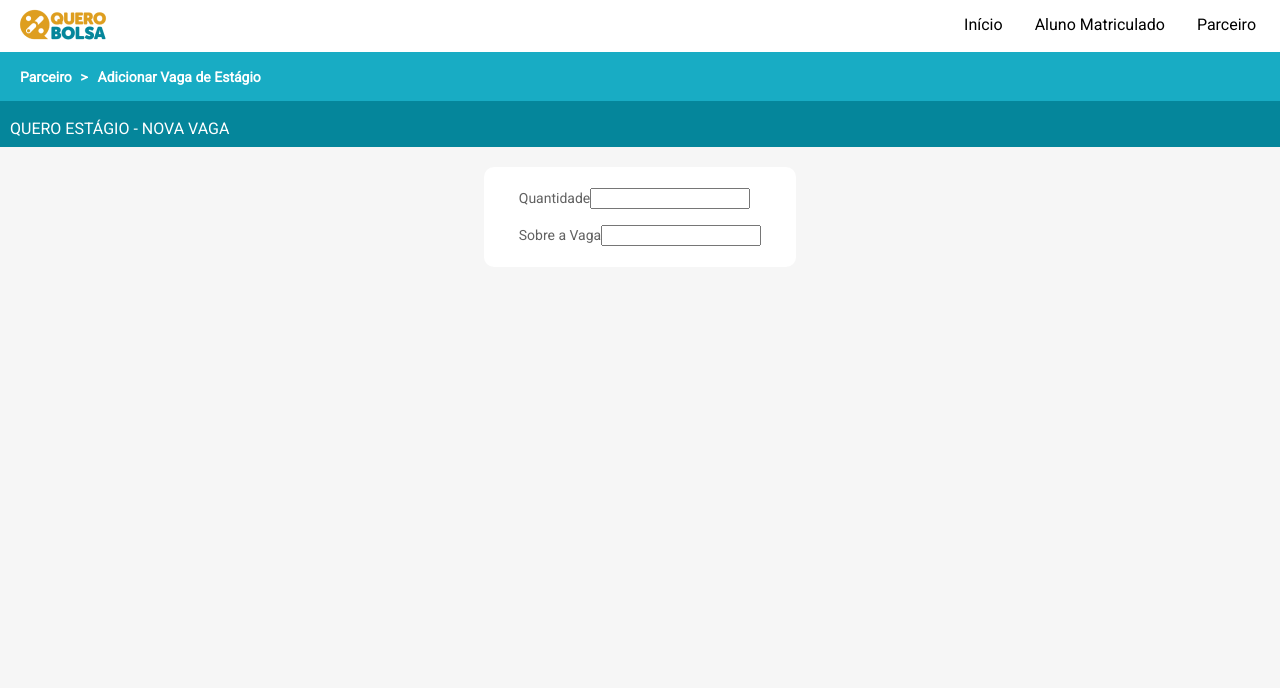
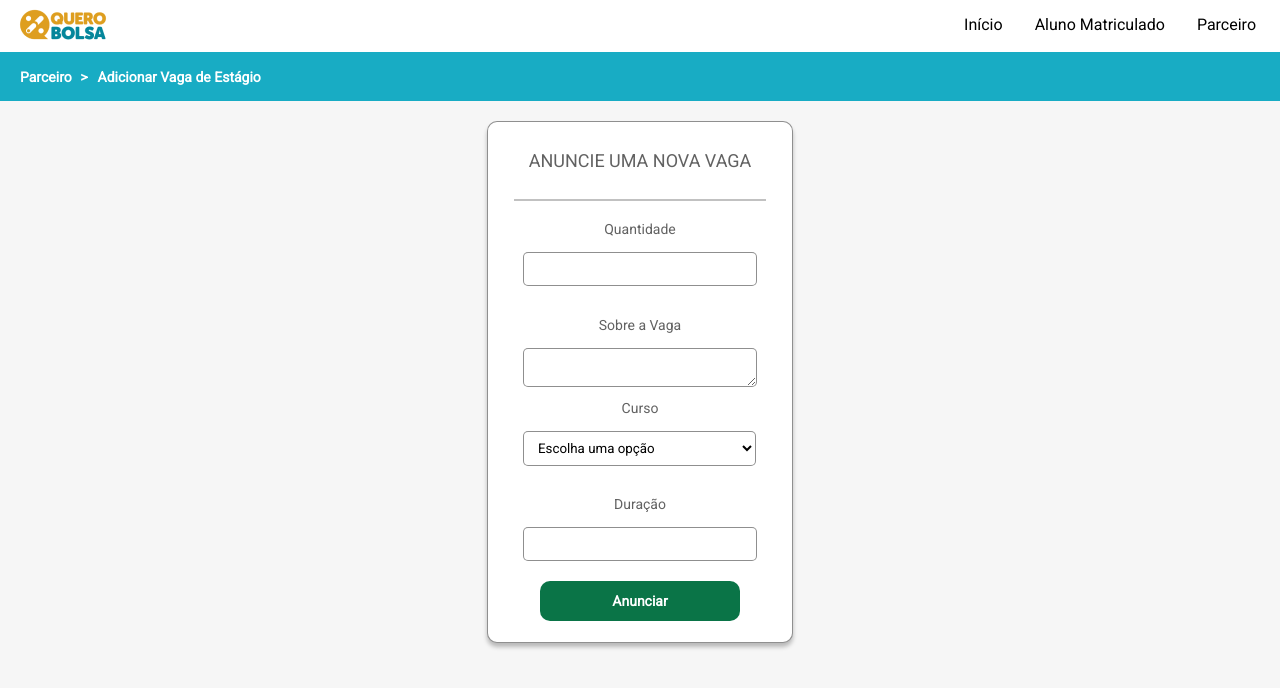
Before and after one commit to Joao1512/codeinquero-client, a Nuxt app: page /university/job-form in a window 1280 px wide. Shown: the top 688 px of the page. Built offline with nearby package versions, Linux system fonts and the light colour scheme.

Commit message:
feat : close one all screens
Signed-off-by: Paulo <paulosantos194@hotmail.com>

```diff
--- a/pages/student/index.vue
+++ b/pages/student/index.vue
@@ -16,12 +16,12 @@
           </p>
         </div>
 
-        <div class="profile__text-wrapper">
-          <p class="profile__text">Média: 8,6</p>
+        <div class="profile-text2-wrapper">
+          <p class="profile-text2">Média: 8,6</p>
         </div>
 
-        <div class="profile__text-wrapper">
-          <p class="profile__text">Frequência: 93%</p>
+        <div class="profile-text2-wrapper">
+          <p class="profile-text2">Frequência: 93%</p>
         </div>
 
         <div class="profile__text-wrapper">
@@ -55,10 +55,17 @@
 
 .profile {
   display: flex;
+  margin: 20px auto;
   align-items: center;
   flex-direction: column;
   justify-content: center;
-  width: 100%;
+  width: 370px;
+  height: 420px;
+  background-color: #ffffff;
+  border: 0.5px solid rgba(0, 0, 0, 0.44);
+  box-shadow: 0px 4px 4px rgba(0, 0, 0, 0.25);
+  box-sizing: border-box;
+  border-radius: 10px;
 }
 
 .profile__image {
@@ -86,6 +93,26 @@
   flex: 1 0 50%;
 }
 
+.profile-text2-wrapper {
+  flex: 1 0 50%;
+}
+
+.profile-text2 {
+  text-decoration: none;
+  width: 120px;
+  display: flex;
+  color: #ffffff;
+  margin: 10px auto;
+  font-weight: bold;
+  height: 40px;
+  text-align: center;
+  line-height: 23px;
+  padding: 10px 15px;
+  background: #05869b;
+  border-radius: 10px;
+  justify-content: center;
+}
+
 .profile__text {
   text-decoration: none;
   width: 120px;
--- a/pages/student/internship-list.vue
+++ b/pages/student/internship-list.vue
@@ -1,23 +1,23 @@
 <template>
   <div>
-    <section class="container header column">
-      <div class="header__title">QUERO ESTÁGIO - VAGAS ANUNCIADAS</div>
-    </section>
     <nuxt-link class="router" to="/university"
-    ><div class="bolsa__title">
-      <img class="bolsa__arrow-img" src="~/assets/right-arrow.png" />
-      <p class="bolsa__title-text">Voltar para área principal</p>
-    </div></nuxt-link
+    >
+      <div class="bolsa__title">
+        <img class="bolsa__arrow-img" src="~/assets/right-arrow.png"/>
+        <p class="bolsa__title-text">Voltar para área principal</p>
+      </div>
+    </nuxt-link
     >
     <div class="title__vagas">
-      <p class="title__vagas-text">Suas vagas anunciadas</p>
+      <p class="title__vagas-text">Garanta seu Estágio</p>
     </div>
     <div class="tabs">
       <div class="tab">
-        <input type="checkbox" id="chck1" />
+        <input type="checkbox" id="chck1"/>
         <label class="tab-label" for="chck1">Desenvolvedor Fullstack</label>
         <div class="tab-content">
           <div class="content_wrapper">
+            <img class="content__logo" src="~/assets/unip_logo.png">
             <div class="content_wrapper-header">
               <div class="vagas_totais">
                 <p class="vagas_totais-title">Vagas totais:</p>
@@ -38,16 +38,16 @@
             <div class="tempo__anunciado">
               <p class="tempo__anunciado-text">Tempo anunciado:</p>
               <p class="tempo__anunciado-days">18 dias</p>
-              <img class="tempo__anunciado-timer" src="~/assets/timer.svg" />
+              <img class="tempo__anunciado-timer" src="~/assets/timer.svg"/>
             </div>
             <div class="cancelar_anuncio">
-              <p class="cancelar_anuncio-text">Cancelar anúncio</p>
+              <p class="cancelar_anuncio-text">Garantir Estágio</p>
             </div>
           </div>
         </div>
       </div>
       <div class="tab">
-        <input type="checkbox" id="chck2" />
+        <input type="checkbox" id="chck2"/>
         <label class="tab-label" for="chck2">Designer Gráfico</label>
         <div class="tab-content">
           <div class="content_wrapper">
@@ -71,7 +71,7 @@
             <div class="tempo__anunciado">
               <p class="tempo__anunciado-text">Tempo anunciado:</p>
               <p class="tempo__anunciado-days">10 dias</p>
-              <img class="tempo__anunciado-timer" src="~/assets/timer.svg" />
+              <img class="tempo__anunciado-timer" src="~/assets/timer.svg"/>
             </div>
             <div class="cancelar_anuncio">
               <p class="cancelar_anuncio-text">Cancelar anúncio</p>
@@ -88,11 +88,11 @@
     display: flex;
     flex-direction: row;
     justify-content: center;
-    margin: 5px auto;
+    margin: -40px auto 5px auto;
   }
 
   .title__vagas-text {
-    margin-top: 25px;
+    margin-top: 60px;
     text-transform: uppercase;
     font-family: Roboto;
     font-style: normal;
@@ -111,7 +111,7 @@
     display: flex;
     flex-direction: row;
     align-items: center;
-    margin: 0 0 0 10px;
+    margin: 15px 0 0 15px;
   }
   .bolsa__arrow-img {
     width: 18px;
@@ -139,16 +139,20 @@
   }
 
   .cancelar_anuncio {
-    background-color: #c40404;
+    background-color: #0a7447;
     border-radius: 10px;
     margin: 10px auto;
     display: flex;
     flex-direction: row;
     align-items: center;
     justify-content: center;
-    width: 80vw;
+    width: 300px;
     height: 70px;
     box-shadow: 0 1px 3px rgba(0, 0, 0, 0.12), 0 1px 2px rgba(0, 0, 0, 0.24);
+  }
+
+  .content__logo {
+    margin: 20px auto 30px auto;
   }
 
   .cancelar_anuncio-text {
@@ -161,7 +165,7 @@
     flex-direction: row;
     align-items: center;
     justify-content: center;
-    width: 80vw;
+    width: 300px;
     height: 70px;
     background-color: #05a9c4;
     border-radius: 10px;
@@ -196,10 +200,6 @@
     font-size: 14px;
   }
 
-  .header {
-    align-items: stretch;
-  }
-
   .content_wrapper {
     display: flex;
     flex-direction: column;
@@ -217,14 +217,14 @@
   }
 
   .divider__vagas {
-    margin: 10px auto 0 auto;
-    width: 85vw;
+    margin: 20px auto;
+    width: 300px;
     border: 0.5px solid #808080;
   }
 
   .divider__vagas2 {
-    margin: 0 auto 0 auto;
-    width: 40vw;
+    margin: 20px auto;
+    width: 300px;
     border: 0.5px solid #808080;
   }
 
@@ -238,16 +238,6 @@
     display: flex;
     flex-direction: row;
     margin: 0 10px;
-  }
-
-  .container {
-    width: 100%;
-    margin: 0 auto;
-    display: flex;
-  }
-
-  .column {
-    flex-direction: column;
   }
 
   input {
--- a/pages/university/index.vue
+++ b/pages/university/index.vue
@@ -58,10 +58,17 @@
 
   .profile {
     display: flex;
+    margin: 20px auto;
     align-items: center;
     flex-direction: column;
     justify-content: center;
-    width: 100%;
+    width: 360px;
+    height: 400px;
+    background-color: #ffffff;
+    border: 0.5px solid rgba(0, 0, 0, 0.44);
+    box-shadow: 0px 4px 4px rgba(0, 0, 0, 0.25);
+    box-sizing: border-box;
+    border-radius: 10px;
   }
 
   .profile__image {
--- a/pages/university/job-form.vue
+++ b/pages/university/job-form.vue
@@ -1,17 +1,26 @@
 <template>
   <div>
-    <section class="container header column">
-      <div class="header__title">QUERO ESTÁGIO - NOVA VAGA</div>
-    </section>
-
     <section class="container center column">
       <div class="item2 justify-content-center">
+        <p class="nova__vaga">Anuncie uma nova vaga</p>
+        <div class="divider"></div>
         <div style="margin:20px">
           <form method="post">
-            <label>Quantidade</label>
-            <input class="w3-input" type="text" /><br /><br />
-            <label>Sobre a Vaga</label>
-            <input class="w3-input" type="text" />
+            <p class="label_input">Quantidade</p>
+            <input class="w3-input input" type="text"/><br/><br/>
+            <p class="label_input">Sobre a Vaga</p>
+            <textarea class="w3-input input teste" type="text"/>
+            <p class="label_input curso">Curso</p>
+            <select class="w3-input inputed">
+              <option selected disabled>Escolha uma opção</option>
+              <option value="ADS">Análise de Desenvolvimento</option>
+              <option value="DESIGN">Designer Gráfico</option>
+            </select>
+            <p class="label_input">Duração</p>
+            <input class="w3-input input" type="text"/>
+            <div class="anunciar">
+              <p>Anunciar</p>
+            </div>
           </form>
         </div>
       </div>
@@ -20,9 +29,6 @@
 </template>
 
 <style scoped>
-.header {
-  align-items: stretch;
-}
 
   .center {
     align-items: center;
@@ -32,24 +38,70 @@
     justify-content: center;
   }
 
+  .anunciar {
+    display: flex;
+    justify-content: center;
+    align-items: center;
+    margin: 20px auto;
+    background: #0A7447;
+    border-radius: 10px;
+    width: 200px;
+    height: 40px;
+  }
+
+  .anunciar p {
+    font-family: Roboto;
+    font-style: normal;
+    font-weight: bold;
+    font-size: 14px;
+    color: #FFFFFF;
+  }
+
   .container {
     width: 100%;
     margin: 0 auto;
     display: flex;
   }
 
+  .teste {
+    padding-top: 5px;
+  }
+
+  .label_input {
+    text-align: center;
+    margin: 15px auto;
+  }
+
   .column {
     flex-direction: column;
   }
 
-.header__title {
-  flex: 1;
-  padding: 17px 15px;
-  background: #05869b;
-  color: #ffffff;
-  text-align: left;
-  font-size: 1em;
-  font-family: Roboto;
+  .divider {
+    margin: 0 auto;
+    width: 250px;
+    border: 1px solid #C1C1C1;
+  }
+
+  .input {
+    width: 220px;
+    border-radius: 5px;
+    height: 30px;
+    font-size: 10px;
+    padding-left: 10px;
+    border: 0.5px solid rgba(0, 0, 0, 0.44);
+  }
+
+  .inputed {
+    width: 233px;
+    border-radius: 5px;
+    background-color: #ffffff;
+    margin-bottom: 15px;
+    height: 35px;
+    padding-left: 10px;
+    border: 0.5px solid rgba(0, 0, 0, 0.44);
+  }
+  .curso {
+    margin-top: 10px;
   }
 
   .item2 {
@@ -63,20 +115,23 @@
     font-family: Roboto;
     font-style: normal;
     font-weight: normal;
+    align-items: center;
     font-size: 14px;
     line-height: 16px;
-
     color: rgba(0, 0, 0, 0.62);
+    border: 0.5px solid rgba(0, 0, 0, 0.44);
+    box-shadow: 0px 4px 4px rgba(0, 0, 0, 0.25);
+    box-sizing: border-box;
+    border-radius: 10px;
   }
 
-.header__title:first-child {
-  padding-top: 20px;
+  .nova__vaga {
+    text-align: center;
+    font-size: 18px;
+    text-transform: uppercase;
+    margin: 30px auto 30px auto;
   }
 
-.header__title {
-  flex: 0;
-  padding: 10px;
-}
 </style>
 
 <script>
--- a/pages/university/job-list.vue
+++ b/pages/university/job-list.vue
@@ -1,8 +1,5 @@
 <template>
   <div>
-    <section class="container header column">
-      <div class="header__title">QUERO ESTÁGIO - VAGAS ANUNCIADAS</div>
-    </section>
     <nuxt-link class="router" to="/university"
       ><div class="bolsa__title">
         <img class="bolsa__arrow-img" src="~/assets/right-arrow.png" />
@@ -88,11 +85,11 @@
   display: flex;
   flex-direction: row;
   justify-content: center;
-  margin: 5px auto;
+  margin: -40px auto 5px auto;
 }
 
 .title__vagas-text {
-  margin-top: 25px;
+  margin-top: 60px;
   text-transform: uppercase;
   font-family: Roboto;
   font-style: normal;
@@ -111,7 +108,7 @@
   display: flex;
   flex-direction: row;
   align-items: center;
-  margin: 0 0 0 10px;
+  margin: 15px 0 0 15px;
 }
 .bolsa__arrow-img {
   width: 18px;
@@ -146,7 +143,7 @@
   flex-direction: row;
   align-items: center;
   justify-content: center;
-  width: 80vw;
+  width: 300px;
   height: 70px;
   box-shadow: 0 1px 3px rgba(0, 0, 0, 0.12), 0 1px 2px rgba(0, 0, 0, 0.24);
 }
@@ -161,7 +158,7 @@
   flex-direction: row;
   align-items: center;
   justify-content: center;
-  width: 80vw;
+  width: 300px;
   height: 70px;
   background-color: #05a9c4;
   border-radius: 10px;
@@ -196,10 +193,6 @@
   font-size: 14px;
 }
 
-.header {
-  align-items: stretch;
-}
-
 .content_wrapper {
   display: flex;
   flex-direction: column;
@@ -217,14 +210,14 @@
 }
 
 .divider__vagas {
-  margin: 10px auto 0 auto;
-  width: 85vw;
+  margin: 20px auto;
+  width: 300px;
   border: 0.5px solid #808080;
 }
 
 .divider__vagas2 {
-  margin: 0 auto 0 auto;
-  width: 40vw;
+  margin: 20px auto;
+  width: 300px;
   border: 0.5px solid #808080;
 }
 
@@ -238,16 +231,6 @@
   display: flex;
   flex-direction: row;
   margin: 0 10px;
-}
-
-.container {
-  width: 100%;
-  margin: 0 auto;
-  display: flex;
-}
-
-.column {
-  flex-direction: column;
 }
 
 input {
```
Also changed, not shown: pages/course.vue (+54 -36 lines). Lines whose indentation alone changed are shown as unchanged.
